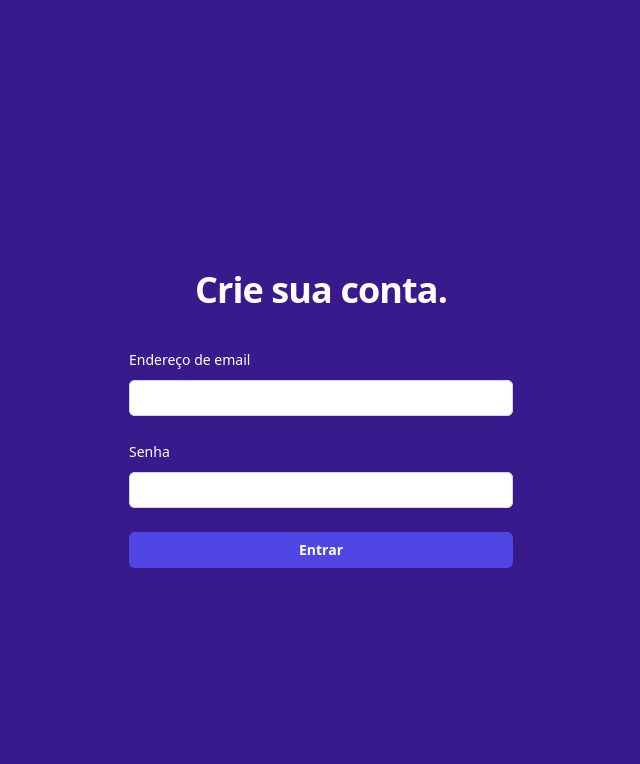
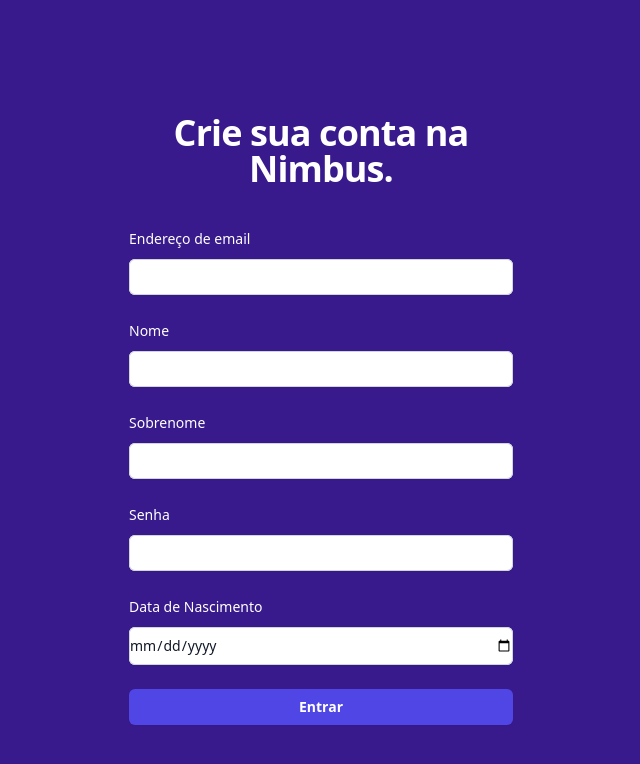
Before and after one commit to GustaNRT/nimbus-what-, a plain HTML site: page nimbus-front/cadastro.html in a window 1280 px wide. Shown: the whole page, without its empty margins (319-959 px from the left). Drawn offline with nearby package versions, Linux system fonts and the light colour scheme.

Commit message:
cadastro correto

```diff
--- a/nimbus-front/cadastro.html
+++ b/nimbus-front/cadastro.html
@@ -37,7 +37,7 @@
 -->
 <div class="flex min-h-full flex-col justify-center px-6 py-12 lg:px-8">
   <div class="sm:mx-auto sm:w-full sm:max-w-sm">
-    <h1 class="mt-10 text-center text-4xl font-bold leading-9 tracking-tight text-white">Crie sua conta.</h1>
+    <h1 class="mt-10 text-center text-4xl font-bold leading-9 tracking-tight text-white">Crie sua conta na Nimbus.</h1>
   </div>
 
   <div class="mt-10 sm:mx-auto sm:w-full sm:max-w-sm">
@@ -45,9 +45,24 @@
       <div>
         <label for="email" class="block text-sm font-medium leading-6 text-white">Endereço de email</label>
         <div class="mt-2">
-          <input id="email" name="email" type="email" autocomplete="email" required class="block w-full rounded-md border-0 py-1.5 text-gray-900 shadow-sm ring-1 ring-inset ring-gray-300 placeholder:text-gray-400 focus:ring-2 focus:ring-inset focus:ring-indigo-600 sm:text-sm sm:leading-6">
+          <input id="email" name="email" type="email" autocomplete="email" required class="block w-full rounded-md border-0 py-1.5 text-gray-900 shadow-sm ring-1 ring-inset ring-gray-300 placeholder:text-gray-400 focus:ring-2 focus:ring-inset focus:ring-indigo-600 sm:text-sm sm:leading-6 ">
         </div>
       </div>
+
+      <div>
+        <label for="nome" class="block text-sm font-medium leading-6 text-white">Nome</label>
+        <div class="mt-2">
+          <input id="nome" name="nome" type="text" autocomplete="nome" required class="block w-full rounded-md border-0 py-1.5 text-gray-900 shadow-sm ring-1 ring-inset ring-gray-300 placeholder:text-gray-400 focus:ring-2 focus:ring-inset focus:ring-indigo-600 sm:text-sm sm:leading-6">
+        </div>
+      </div>
+
+      <div>
+        <label for="sobrenome" class="block text-sm font-medium leading-6 text-white">Sobrenome</label>
+        <div class="mt-2">
+          <input id="sobrenome" name="sobrenome" type="text" autocomplete="sobrenome" required class="block w-full rounded-md border-0 py-1.5 text-gray-900 shadow-sm ring-1 ring-inset ring-gray-300 placeholder:text-gray-400 focus:ring-2 focus:ring-inset focus:ring-indigo-600 sm:text-sm sm:leading-6">
+        </div>
+      </div>
+
 
       <div>
         <div class="flex items-center justify-between">
@@ -55,6 +70,13 @@
         </div>
         <div class="mt-2">
           <input id="password" name="password" type="password" autocomplete="current-password" required class="block w-full rounded-md border-0 py-1.5 text-gray-900 shadow-sm ring-1 ring-inset ring-gray-300 placeholder:text-gray-400 focus:ring-2 focus:ring-inset focus:ring-indigo-600 sm:text-sm sm:leading-6">
+        </div>
+      </div>
+
+      <div>
+        <label for="data" class="block text-sm font-medium leading-6 text-white">Data de Nascimento</label>
+        <div class="mt-2">
+          <input id="data" name="data" type="date" autocomplete="sobrenome" required class="block w-full rounded-md border-0 py-1.5 text-gray-900 shadow-sm ring-1 ring-inset ring-gray-300 placeholder:text-gray-400 focus:ring-2 focus:ring-inset focus:ring-indigo-600 sm:text-sm sm:leading-6">
         </div>
       </div>
 
```
